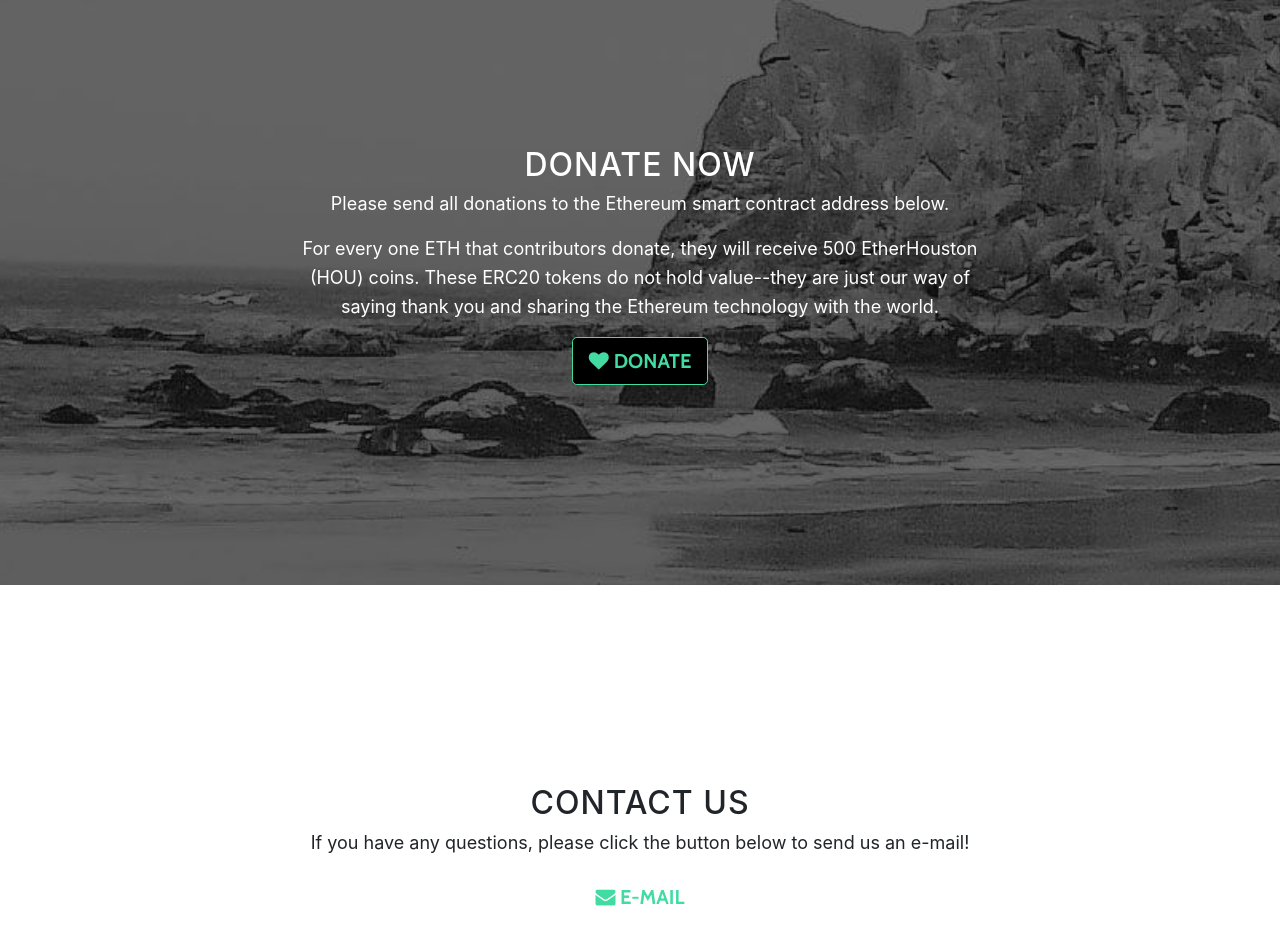
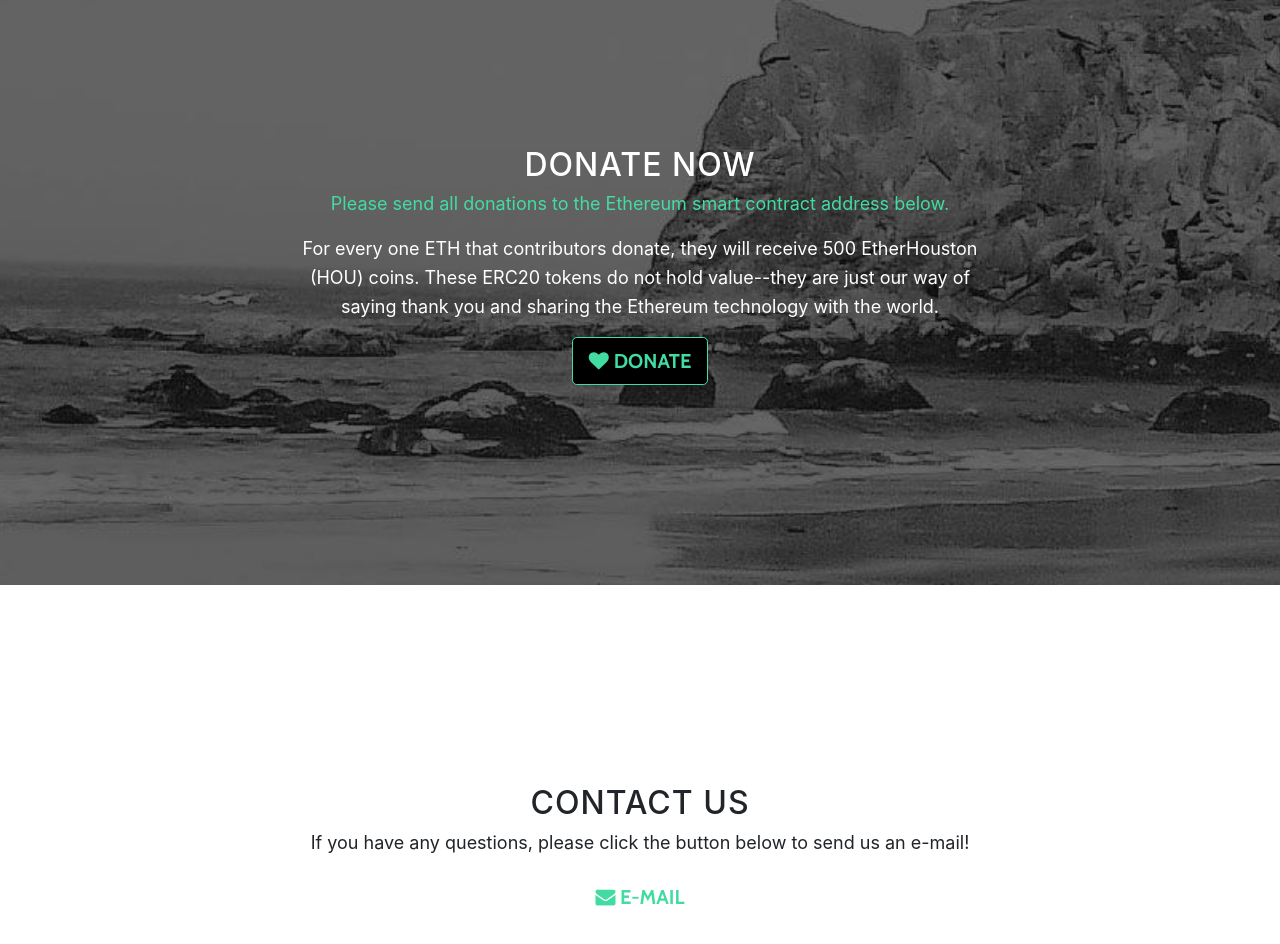
Before and after one commit to nbunruh/eth4houston, a website with bundled scripts: page index.html in a window 1280 px wide. Shown: the part 2172-3116 px from the top of the page. Built offline with nearby package versions, Linux system fonts and the light colour scheme.

Commit message:
changed color of line of text

```diff
--- a/index.html
+++ b/index.html
@@ -74,7 +74,7 @@
       <div class="container">
         <div class="col-lg-8 mx-auto">
           <h2>Donate Now</h2>
-          <p>Please send all donations to the Ethereum smart contract address below.</p>
+          <p style="color: #42dca3">Please send all donations to the Ethereum smart contract address below.</p>
           <p>For every one ETH that contributors donate, they will receive 500 EtherHouston (HOU) coins. These ERC20 tokens do not hold value--they are just our way of saying thank you and sharing the Ethereum technology with the world.</p>
           <button type="button" class="btn btn-info btn-lg" data-toggle="modal" data-target="#myModal"><i class="fa fa-heart" aria-hidden="true"></i>Donate</button>
 
```
